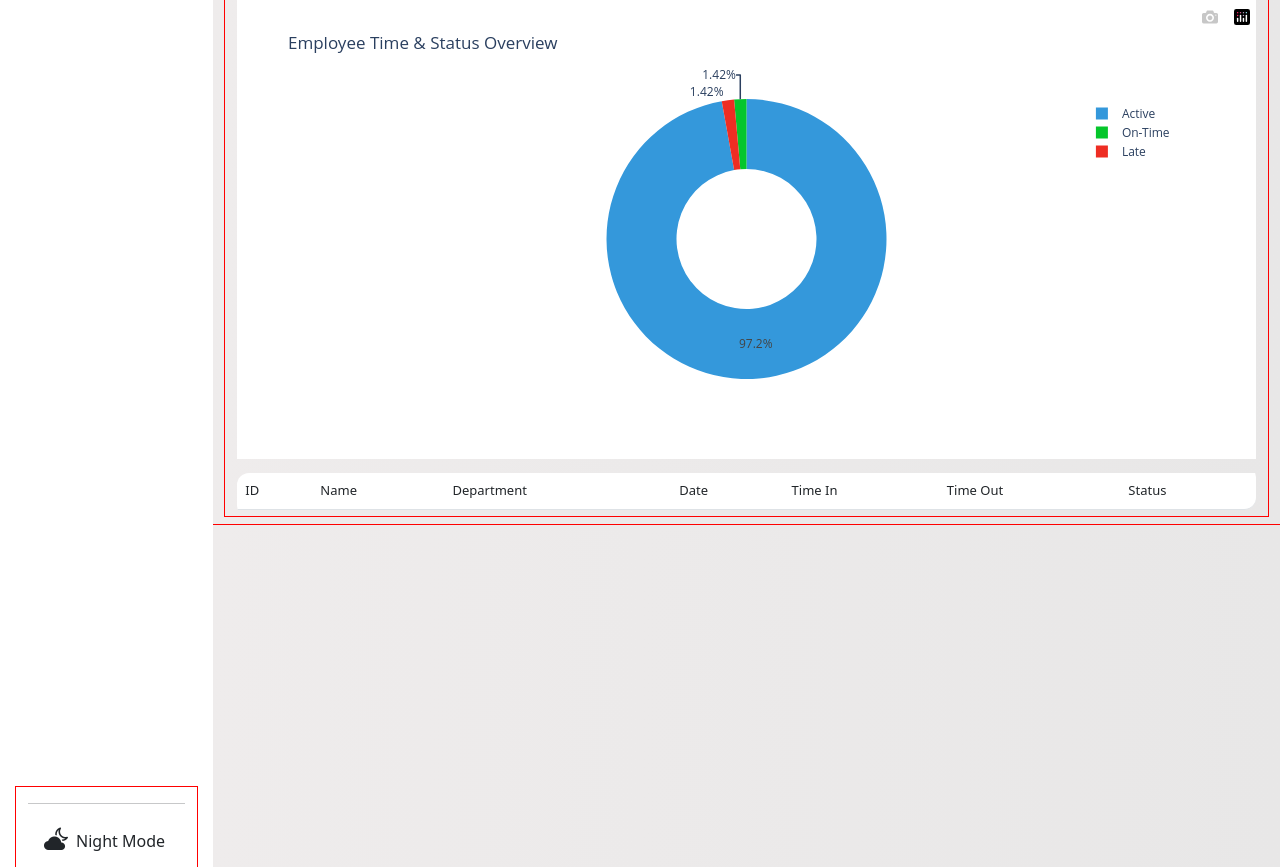
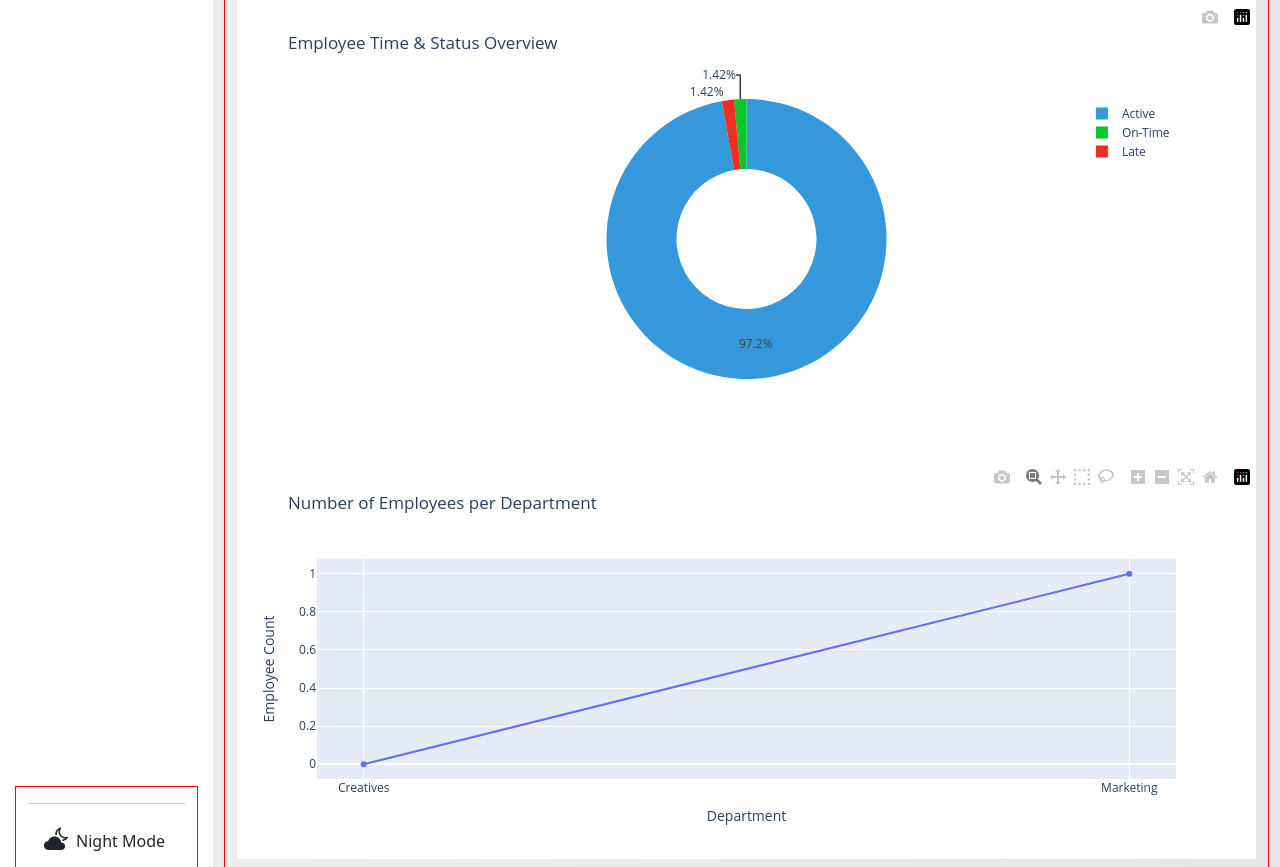
Before and after one commit to Louie0517/flask-contact-book, a Flask app: page /management in a window 1280 px wide. Shown: the part 481-1348 px from the top of the page. Run offline with Flask 3, Linux system fonts and the light colour scheme; data comes from the database, SQL or seed files in the repository; both versions use the stored data as it was after the commit; data that the repository does not hold is empty; some libraries are stand-ins or nearby versions.

Commit message:
trying to create line graph. Its hard please i dont know how..

```diff
--- a/App/main.py
+++ b/App/main.py
@@ -8,6 +8,7 @@
 from datetime import datetime
 import plotly.graph_objs as gr
 import plotly.offline as pyo
+import plotly.express as px
 import sqlite3, pandas as pd
 import qrcode, os
 
@@ -161,11 +162,37 @@
 
     return employees, status
 
+def generate_department_line_graph():
+    with sqlite3.connect(db.connect_employee()) as con:
+        df = pd.read_sql_query("""
+            SELECT department, COUNT(*) AS total
+            FROM employee
+            GROUP BY department
+            ORDER BY department
+        """, con)
+
+    if df.empty:
+        return "<div>No data to display.</div>"
+
+    fig = px.line(df, x='department', y='total', markers=True,
+                  title="Number of Employees per Department")
+
+    fig.update_layout(xaxis_title='Department',
+                      yaxis_title='Employee Count',
+                      height=400)
+
+    return pyo.plot(fig, output_type='div', include_plotlyjs=False)
+
+
+
 @app.route('/management', methods=['GET', 'POST'])
 def management():
 
     employees, status = get_total_employees()
     stats = get_total_employees_and_status()
+
+    dept = generate_department_line_graph()
+
 
     total = len(employees)
 
@@ -176,7 +203,6 @@
     ]
 
     active_count = len(active_employees)
-    inactive_count = total - active_count
 
     status['time'] = pd.to_datetime(status['time'], format='%H:%M:%S')
 
@@ -215,7 +241,7 @@
         records = get_today_logs()
 
 
-    return render_template('dash.html', employees = records, chart = chart, stats=stats)
+    return render_template('dash.html', employees = records, chart = chart, stats=stats, dept = dept)
 
 
 def allowed_file(filename):
--- a/App/templates/dash.html
+++ b/App/templates/dash.html
@@ -175,6 +175,8 @@
       <!-- Chart placeholder -->
       {{ chart|safe }}
 
+      {{ dept|safe }}
+
       <!-- Table -->
       <form action="">
         <table class="table custom-table my-2">
@@ -217,6 +219,9 @@
   </div>
 </div>
 <script src="https://cdn.jsdelivr.net/npm/bootstrap@5.3.0/dist/js/bootstrap.bundle.min.js"></script>
+<!-- At the bottom of body -->
+<script src="https://cdn.plot.ly/plotly-latest.min.js"></script>
+
 </body>
 
 </html>
```
Also changed, not shown: employee.db, employees.db (added), time_logs.db.
